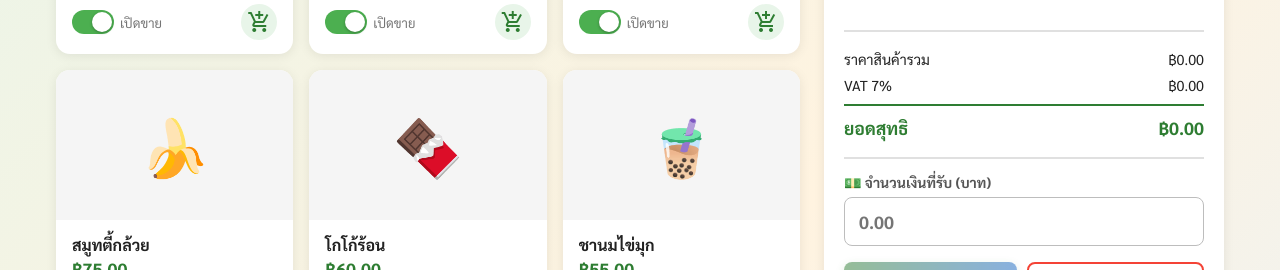
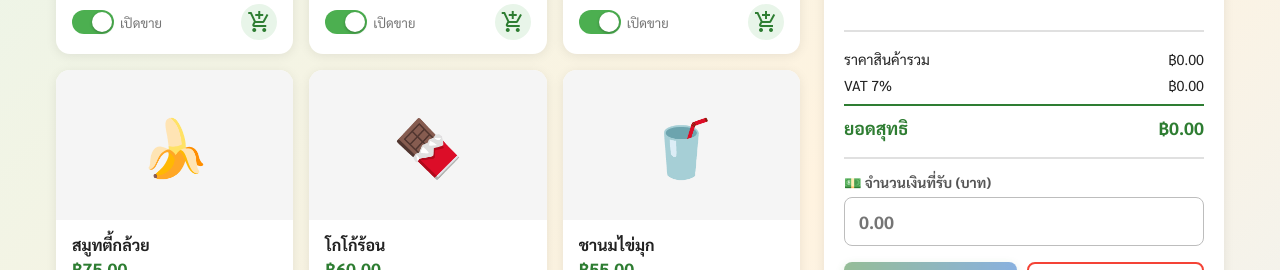
Before and after one commit to waen1608-create/pos, a plain HTML site: page index.html in a window 1280 px wide. Shown: the part 387-657 px from the top of the page. Drawn offline with Linux system fonts and the light colour scheme.

Commit message:
Fix: change bubble tea emoji to compatible one

```diff
--- a/index.html
+++ b/index.html
@@ -355,7 +355,7 @@ const products = [
   { id: 3, name: 'น้ำส้มคั้นสด',      price: 45,  stock: 8,  maxStock: 20, emoji: '🍊', active: true },
   { id: 4, name: 'สมูทตี้กล้วย',      price: 75,  stock: 4,  maxStock: 15, emoji: '🍌', active: true },
   { id: 5, name: 'โกโก้ร้อน',         price: 60,  stock: 12, maxStock: 12, emoji: '🍫', active: true },
-  { id: 6, name: 'ชานมไข่มุก',       price: 55,  stock: 3,  maxStock: 20, emoji: '🧋', active: true },
+  { id: 6, name: 'ชานมไข่มุก',       price: 55,  stock: 3,  maxStock: 20, emoji: '🥤', active: true },
   { id: 7, name: 'เค้กช็อคโกแลต',    price: 85,  stock: 6,  maxStock: 10, emoji: '🍰', active: true },
   { id: 8, name: 'ครัวซองต์',         price: 70,  stock: 2,  maxStock: 10, emoji: '🥐', active: true },
   { id: 9, name: 'แซนด์วิช',         price: 90,  stock: 10, maxStock: 10, emoji: '🥪', active: true },
```
